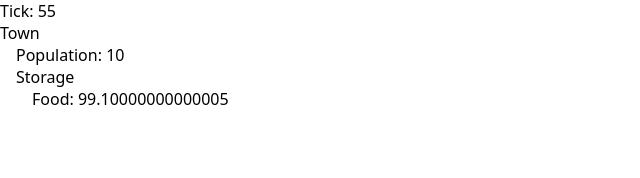
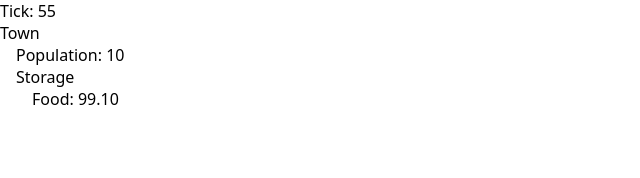
Before and after one commit to tylerschloesser/sim-v6, a React app in the folder packages/app/: page / in a window 1280 px wide. Shown: the top 178 px of the page, without its empty margins (0-640 px from the left). Built offline with nearby package versions, Linux system fonts and the light colour scheme; the HTML template or start-up script is replaced by a standard one.

Commit message:
render to fixed

```diff
--- a/packages/app/src/home.tsx
+++ b/packages/app/src/home.tsx
@@ -23,7 +23,8 @@ export function Home() {
                       <div>Storage</div>
                       <div className={styles.indent}>
                         <div>
-                          Food: {entity.storage.food}
+                          Food:{' '}
+                          {entity.storage.food.toFixed(2)}
                         </div>
                       </div>
                     </div>
```
